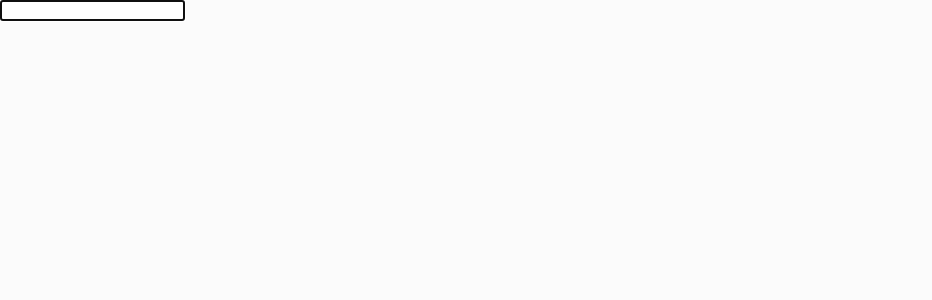
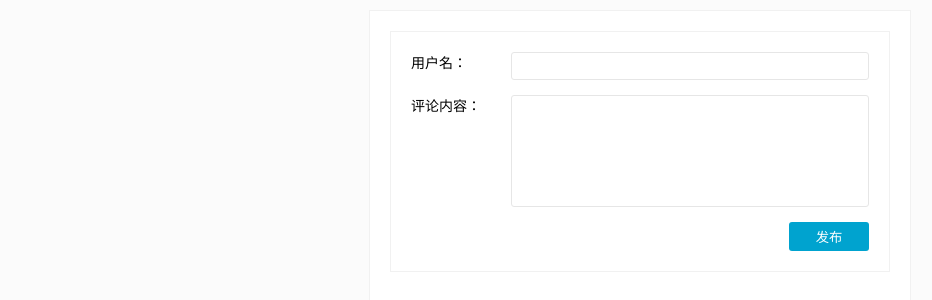
Before and after one commit to BadWaka/react-study, a React (Create React App) app: page / in a window 1280 px wide. Shown: the top 300 px of the page, without its empty margins (0-932 px from the left). Built offline with nearby package versions, Linux system fonts and the light colour scheme.

Commit message:
自动聚焦功能完成；更新prop-types npm包

```diff
--- a/package.json
+++ b/package.json
@@ -3,6 +3,7 @@
   "version": "0.1.0",
   "private": true,
   "dependencies": {
+    "prop-types": "^15.5.6",
     "react": "^15.5.2",
     "react-dom": "^15.5.2"
   },
--- a/src/components/CommentInput.js
+++ b/src/components/CommentInput.js
@@ -2,8 +2,13 @@
  * Created by waka on 2017/4/10.
  */
 import React, {Component} from 'react';
+import PropTypes from 'prop-types';
 
 export default class CommentInput extends Component {
+
+    static propTypes = {
+        onSubmit: PropTypes.func,   // 提交事件
+    }
 
     constructor() {
         super();
@@ -11,6 +16,10 @@ export default class CommentInput extends Component {
             username: '',
             content: ''
         }
+    }
+
+    componentDidMount() {
+        this.textarea.focus();
     }
 
     render() {
@@ -30,12 +39,16 @@ export default class CommentInput extends Component {
                 <div className='comment-field'>
                     <span className='comment-field-name'>评论内容：</span>
                     <div className='comment-field-input'>
-                        <textarea value={this.state.content}
-                                  onChange={(e) => {
-                                      this.setState({
-                                          content: e.target.value
-                                      });
-                                  }}/>
+                        <textarea
+                            ref={(textarea) => {
+                                this.textarea = textarea;
+                            }}
+                            value={this.state.content}
+                            onChange={(e) => {
+                                this.setState({
+                                    content: e.target.value
+                                });
+                            }}/>
                     </div>
                 </div>
                 <div className='comment-field-button'>
--- a/src/index.css
+++ b/src/index.css
@@ -82,6 +82,7 @@ body {
 
 /* 评论组件样式 */
 .comment {
+    position: relative;
     display: flex;
     border-bottom: 1px solid #f1f1f1;
     margin-bottom: 10px;
@@ -93,12 +94,40 @@ body {
     flex-shrink: 0;
 }
 
-.comment span {
+.comment-username {
     color: #00a3cf;
     font-style: italic;
+}
+
+.comment-createdtime {
+    padding-right: 5px;
+    position: absolute;
+    bottom: 0;
+    right: 0;
+    padding: 5px;
+    font-size: 12px;
+}
+
+.comment:hover .comment-delete {
+    color: #00a3cf;
+}
+
+.comment-delete {
+    position: absolute;
+    right: 0;
+    top: 0;
+    color: transparent;
+    font-size: 12px;
+    cursor: pointer;
 }
 
 .comment p {
     margin: 0;
     /*text-indent: 2em;*/
 }
+
+code {
+    border: 1px solid #ccc;
+    background: #f9f9f9;
+    padding: 0px 2px;
+}
--- a/src/index.js
+++ b/src/index.js
@@ -1,23 +1,9 @@
-import React, {Component} from 'react';
+import React from 'react';
 import ReactDOM from 'react-dom';
 import CommentApp from './components/CommentApp';
 import './index.css';
 
-class AutoFocusInput extends Component {
-    componentDidMount() {
-        this.input.focus()
-    }
-
-    render() {
-        return (
-            <input ref={(input) => {
-                this.input = input
-            }}/>
-        )
-    }
-}
-
 ReactDOM.render(
-    <AutoFocusInput />,
+    <CommentApp />,
     document.getElementById('root')
 );
```
